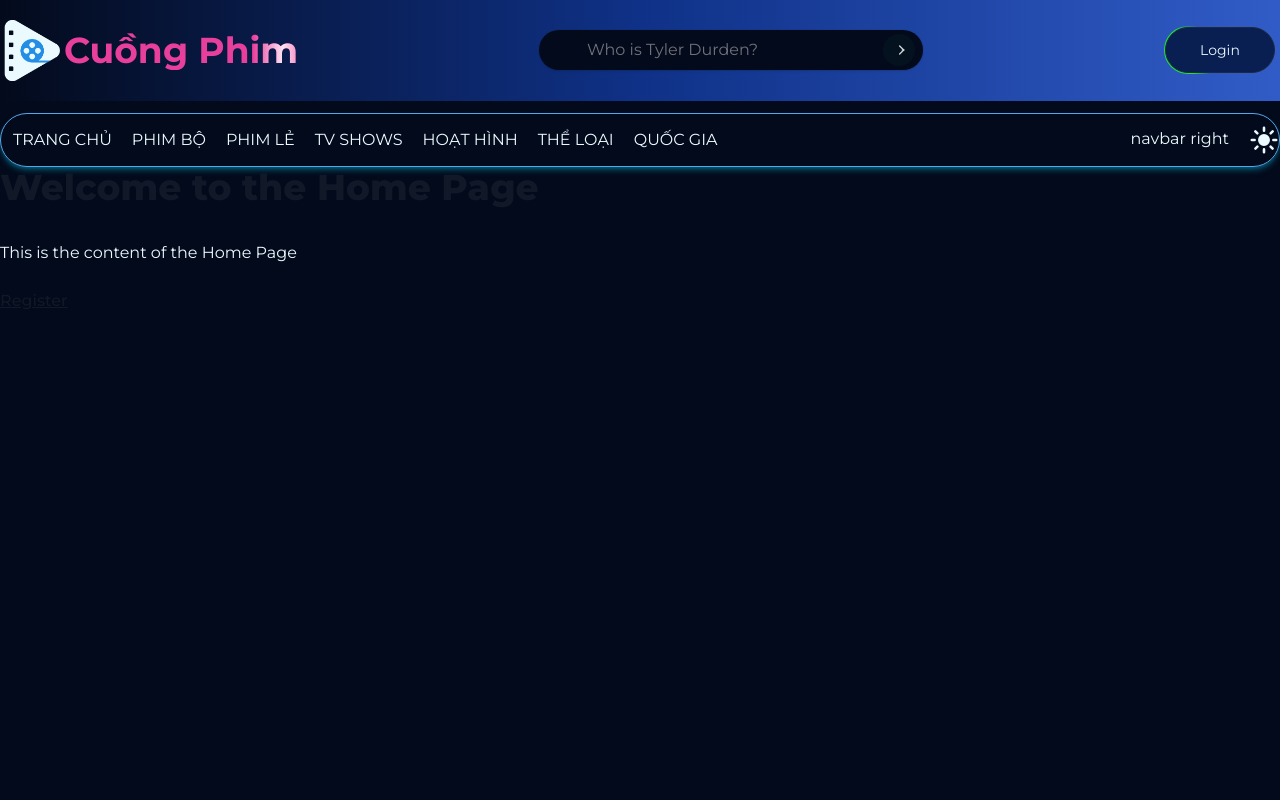
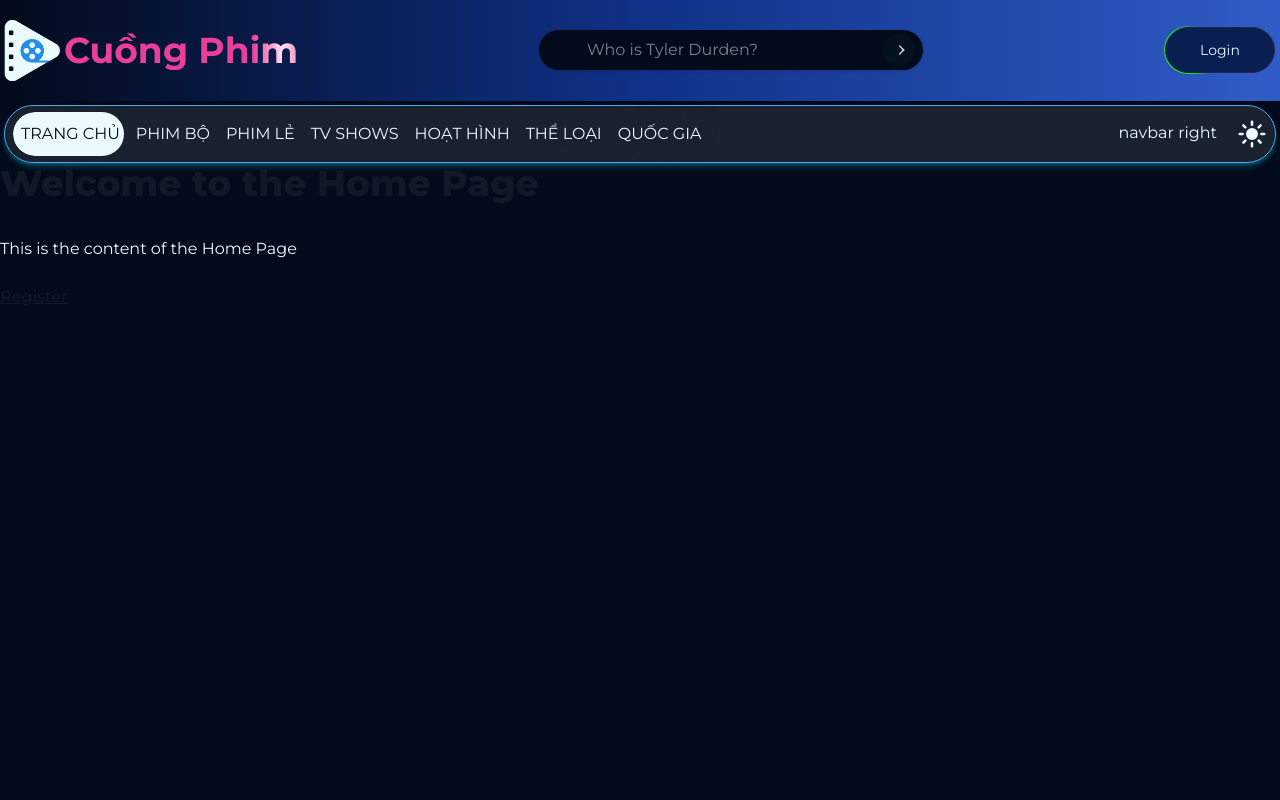
Before and after one commit to thanhtuvietnam/test-project, a Next.js app: page / in a window 1280 px wide. Shown: the top 800 px of the page. Built offline with nearby package versions, Linux system fonts and the light colour scheme.

Commit message:
feat(TabLists): enhance tab navigation and styling
- Add SidebarBtn for mobile view
- Implement dynamic tab highlighting
- Improve submenu animations and transitions
- Refactor tab list structure for better readability

day: 31/10/2024

```diff
--- a/src/components/atoms/InputField/InputField.tsx
+++ b/src/components/atoms/InputField/InputField.tsx
@@ -91,7 +91,7 @@ const InputField: React.FC<InputFieldProps> = ({
           {!value && (
             <motion.p
               key={`current-placeholder-${currentPlaceholder}`}
-              className="w-[calc(100%-2rem)] truncate pl-4 text-left text-sm font-normal text-neutral-500 sm:pl-12 sm:text-base dark:text-zinc-500"
+              className="w-[calc(100%-2rem)] truncate pl-4 text-left text-sm font-normal text-bgdark/50 sm:pl-12 sm:text-base dark:text-bglight/50"
               exit={{
                 opacity: 0,
                 y: -15,
--- /dev/null
+++ b/src/components/atoms/SidebarBtn/SidebarBtn.tsx
@@ -0,0 +1,48 @@
+'use client';
+import { motion } from 'framer-motion';
+import { useState } from 'react';
+
+const SidebarBtn: React.FC = () => {
+  const [crossed, setCrossedState] = useState<boolean>(false);
+
+  return (
+    <button
+      aria-expanded={crossed}
+      className={
+        'flex aspect-square h-fit flex-col items-center justify-center rounded-full bg-transparent px-2 py-1.5'
+      }
+      onClick={() => setCrossedState((e) => !e)}
+    >
+      <motion.div
+        initial={{ translateY: '-3px' }}
+        transition={{ bounce: 0, duration: 0.1 }}
+        className="border-t-2 border-t-bgdark dark:border-t-bglight"
+        style={{
+          transformOrigin: 'center',
+          width: '20px',
+        }}
+        animate={
+          crossed
+            ? { rotate: '45deg', translateY: '1px' }
+            : { rotate: '0deg', translateY: '-3px' }
+        }
+      />
+      <motion.div
+        initial={{ translateY: '3px' }}
+        transition={{ bounce: 0, duration: 0.1 }}
+        className="border-t-2 border-t-bgdark dark:border-t-bglight"
+        style={{
+          transformOrigin: 'center',
+          width: '20px',
+        }}
+        animate={
+          crossed
+            ? { rotate: '-45deg', translateY: '-1px' }
+            : { rotate: '0deg', scaleX: 1, translateY: '3px' }
+        }
+      />
+    </button>
+  );
+};
+
+export default SidebarBtn;
--- /dev/null
+++ b/src/components/atoms/SidebarBtn/index.ts
@@ -0,0 +1 @@
+export { default as SidebarBtn } from './SidebarBtn';
--- a/src/components/atoms/SubmenuLists/SubmenuLists.tsx
+++ b/src/components/atoms/SubmenuLists/SubmenuLists.tsx
@@ -1,5 +1,18 @@
+'use client';
 import { cn } from '@/lib/utils';
+import { AnimatePresence, motion } from 'framer-motion';
 import Link from 'next/link';
+
+const subMenuVariants = {
+  exit: { opacity: 0, y: -20 },
+  hidden: { opacity: 0, y: -20 },
+  visible: { opacity: 1, y: 0 },
+};
+
+const transition = {
+  duration: 0.3,
+  ease: 'easeInOut',
+};
 
 interface SubmenuListsProps {
   subMenus: {
@@ -15,25 +28,51 @@ const SubmenuLists: React.FC<SubmenuListsProps> = ({
 }) => {
   return (
     <>
-      {subMenus[tab] && (
-        <ul
+      <AnimatePresence>
+        {subMenus[tab] && openSubmenu === tab && (
+          <motion.ul
+            exit="exit"
+            initial="hidden"
+            animate="visible"
+            transition={transition}
+            variants={subMenuVariants}
             className={cn(
-            'absolute top-16 grid w-96 grid-cols-3 rounded-md bg-gray-600 text-center',
+              'absolute top-14 z-50 grid w-[25rem] grid-cols-3 rounded-2xl border p-1 text-center shadow-md',
+              'bg-main-summerSky-200/50 dark:bg-bglight/15',
+              'border-main-deepCerise-350 shadow-main-deepCerise-400/40 dark:border-main-summerSky-400 dark:shadow-cyan-600/50',
               openSubmenu === tab ? 'grid' : 'hidden'
             )}
           >
+            <motion.div
+              exit="exit"
+              initial="hidden"
+              animate="visible"
+              transition={transition}
+              variants={subMenuVariants}
+              className="absolute -top-3 left-9 h-0 w-0 -translate-x-1/2 border-b-8 border-l-8 border-r-8 border-transparent border-b-main-deepCerise-500 dark:border-b-semantic-springGreen"
+              onClick={(e) => e.stopPropagation()}
+            />
             {subMenus[tab].map((subMenu, subIndex) => (
-            <li
+              <motion.li
                 key={subIndex}
-              className={cn('select-none border-2 border-r-violet-900 py-3')}
+                transition={transition}
+                exit={{ opacity: 0, y: 80 }}
+                animate={{ opacity: 1, y: 0 }}
+                initial={{ opacity: 0, y: 80 }}
+                className={cn(
+                  'select-none rounded-lg py-3',
+                  'text-bgdark/70 dark:text-bglight/70',
+                  'hover:border-r-2 hover:border-r-semantic-alizarin hover:text-bgdark dark:hover:border-r-semantic-goldenFizz dark:hover:text-bglight'
+                )}
               >
                 <Link className="py-5" href="/register">
                   {subMenu}
                 </Link>
-            </li>
+              </motion.li>
             ))}
-        </ul>
+          </motion.ul>
         )}
+      </AnimatePresence>
     </>
   );
 };
--- a/src/components/atoms/index.ts
+++ b/src/components/atoms/index.ts
@@ -4,6 +4,7 @@ export { default as LoginBtn } from './LoginBtn/LoginBtn';
 export { default as LogoImg } from './LogoImg/LogoImg';
 export { default as SearchBtn } from './SearchBtn/SearchBtn';
 /* PLOP_INJECT_EXPORT */
+export { default as SidebarBtn } from './SidebarBtn/SidebarBtn';
 export { default as SubmenuLists } from './SubmenuLists/SubmenuLists';
 export { default as TextEffect } from './TextEffect/TextEffect';
 export { default as ThemeToggleButton } from './ThemeToggleButton/ThemeToggleButton';
--- a/src/components/molecules/Logo/Logo.tsx
+++ b/src/components/molecules/Logo/Logo.tsx
@@ -1,13 +1,17 @@
 import { LogoImg, TextEffect } from '@/components/atoms';
 import { cn } from '@/lib/utils';
+import Link from 'next/link';
 
 const Logo: React.FC = () => {
   return (
-    <div className="center-flex relative gap-1">
+    <Link
+      href="/"
+      className="center-flex not-prose relative cursor-pointer gap-1"
+    >
       <LogoImg width={40} height={30} />
       <TextEffect
         className={cn(
-          'h-full truncate font-bold capitalize',
+          'h-full select-none truncate font-bold capitalize',
           'text-2xl',
           'sm:text-3xl',
           'md:text-4xl',
@@ -18,7 +22,7 @@ const Logo: React.FC = () => {
       >
         cuồng phim
       </TextEffect>
-    </div>
+    </Link>
   );
 };
 
--- a/src/components/molecules/TabLists/TabLists.tsx
+++ b/src/components/molecules/TabLists/TabLists.tsx
@@ -1,43 +1,133 @@
 'use client';
-import { SubmenuLists } from '@/components/atoms';
+import { SidebarBtn, SubmenuLists } from '@/components/atoms';
 import { subMenus, tabs } from '@/lib/declarations/constant';
 import { cn } from '@/lib/utils';
 import Link from 'next/link';
-import React, { useState } from 'react';
+import React, { useState, useRef, useEffect } from 'react';
+import { useMedia } from 'react-use';
 
 const TabLists: React.FC = () => {
   const [openSubmenu, setOpenSubmenu] = useState<string | null>(null);
+  const fired = useRef(false);
+  const defaultSelectedTabIndex = 0;
+  const [currentLink, setCurrentLink] = useState<{
+    index: number;
+    left: number | undefined;
+    width: number | undefined;
+  }>({
+    index: defaultSelectedTabIndex,
+    left: undefined,
+    width: undefined,
+  });
+  const isComputer = useMedia('(min-width: 1024px)', false);
+
+  // const defaultSelectedTabStyles = [
+  //   '[&:nth-child(1)]:dark:bg-blue [&:nth-child(1)]:bg-neutral-950',
+  //   '[&:nth-child(2)]:dark:bg-blue [&:nth-child(2)]:bg-neutral-950',
+  //   '[&:nth-child(3)]:dark:bg-blue [&:nth-child(3)]:bg-neutral-950',
+  //   '[&:nth-child(4)]:dark:bg-blue [&:nth-child(4)]:bg-neutral-950',
+  // ];
+  useEffect(() => {
+    if (isComputer) {
+      fired.current = true;
+      setCurrentLink(() => ({
+        index: defaultSelectedTabIndex,
+        left: document.getElementById('uuu-btn-' + defaultSelectedTabIndex)
+          ?.offsetLeft,
+        width: document
+          .getElementById('uuu-btn-' + defaultSelectedTabIndex)
+          ?.getBoundingClientRect().width,
+      }));
+    }
+  }, [isComputer]);
+
   const handleSubmenuToggle = (tab: string) => {
     setOpenSubmenu(openSubmenu === tab ? null : tab);
   };
+  const handleEffectTabLists = (index: number) => {
+    fired.current = true;
+    const element = document.getElementById('uuu-btn-' + index);
+    if (element) {
+      setCurrentLink({
+        index: index,
+        left: element.offsetLeft,
+        width: element.getBoundingClientRect().width,
+      });
+    }
+  };
 
   return (
-    <div className="navClient ml-3">
-      <ul className={cn('not-prose hidden gap-5 lg:flex')}>
-        {tabs.map((tab, index) => (
-          <li key={index} className={cn('relative py-3')}>
+    <>
+      <ul
+        className={
+          'not-prose relative w-fit cursor-pointer items-center justify-center gap-0 rounded-l-full p-2 backdrop-blur-3xl lg:flex'
+        }
+      >
+        <>
+          {tabs.map((tab, i) => (
+            <li
+              key={i}
+              id={'uuu-btn-' + i}
+              className={cn(
+                'hidden h-full items-center justify-center text-nowrap rounded-full px-2 py-1.5 transition-colors duration-200 lg:flex',
+                currentLink.index === i && 'text-bglight dark:text-bgdark'
+                // fired.current
+                //   ? ''
+                //   : defaultSelectedTabStyles[defaultSelectedTabIndex]
+              )}
+              // onMouseEnter={() => handleSubmenuToggle(tab)}
+              onClick={() => {
+                handleEffectTabLists(i);
+                handleSubmenuToggle(tab);
+              }}
+            >
               {['THỂ LOẠI', 'QUỐC GIA'].includes(tab) ? (
-              <span
-                className={cn('cursor-pointer select-none')}
-                onClick={() => handleSubmenuToggle(tab)}
-              >
+                <>
+                  <span className="relative">
                     {tab}
-              </span>
-            ) : (
-              <Link href="/" className="py-5">
-                {tab}
-              </Link>
-            )}
                     <SubmenuLists
                       tab={tab}
                       subMenus={subMenus}
                       openSubmenu={openSubmenu}
                     />
+                  </span>
+                </>
+              ) : (
+                <Link href="/">{tab}</Link>
+              )}
             </li>
           ))}
+          {isComputer ? (
+            <div
+              className={
+                'absolute inset-0 -z-[1] h-full overflow-hidden px-2 py-1.5'
+              }
+            >
+              <div
+                className={
+                  'relative h-full w-full overflow-hidden rounded-full'
+                }
+              >
+                <div
+                  style={{
+                    left: `calc(${currentLink.left || 0}px - 0.75rem + 0.25rem)`,
+                    width: `${currentLink.width || 0}px`,
+                  }}
+                  className={cn(
+                    `absolute top-1/2 -z-[1] h-full -translate-y-1/2 rounded-full transition-[color,left,width] duration-300`,
+                    fired.current
+                      ? 'bg-bgdark dark:bg-bglight'
+                      : 'bg-transparent'
+                  )}
+                />
+              </div>
+            </div>
+          ) : (
+            <SidebarBtn />
+          )}
+        </>
       </ul>
-      <button className={cn('hidden py-3 max-lg:flex')}>Sidebar</button>
-    </div>
+    </>
   );
 };
 
--- a/src/components/organisms/Navbar/Navbar.tsx
+++ b/src/components/organisms/Navbar/Navbar.tsx
@@ -6,12 +6,12 @@ const Navbar: React.FC = () => {
   return (
     <nav
       className={cn(
-        'center-flex mt-3 rounded-full border shadow-md',
-        'border-main-deepCerise-350 shadow-main-deepCerise-400/40 dark:border-main-summerSky-400 dark:shadow-cyan-600/50'
+        'center-flex relative mx-1 mt-1 select-none rounded-full border shadow-md',
+        'border-main-deepCerise-350 bg-main-summerSky-200/50 shadow-main-deepCerise-400/40 dark:border-main-summerSky-400 dark:bg-main-aliceBlue-100/15 dark:shadow-cyan-600/50'
       )}
     >
       <TabLists />
-      <div className="flex gap-5">
+      <div className="mr-2 flex gap-5">
         <span>navbar right</span>
         <ThemeToggleButton />
       </div>
```
Also changed, not shown: 2 other files (tests, documents, lock files or other folders). Lines whose indentation alone changed are shown as unchanged.
